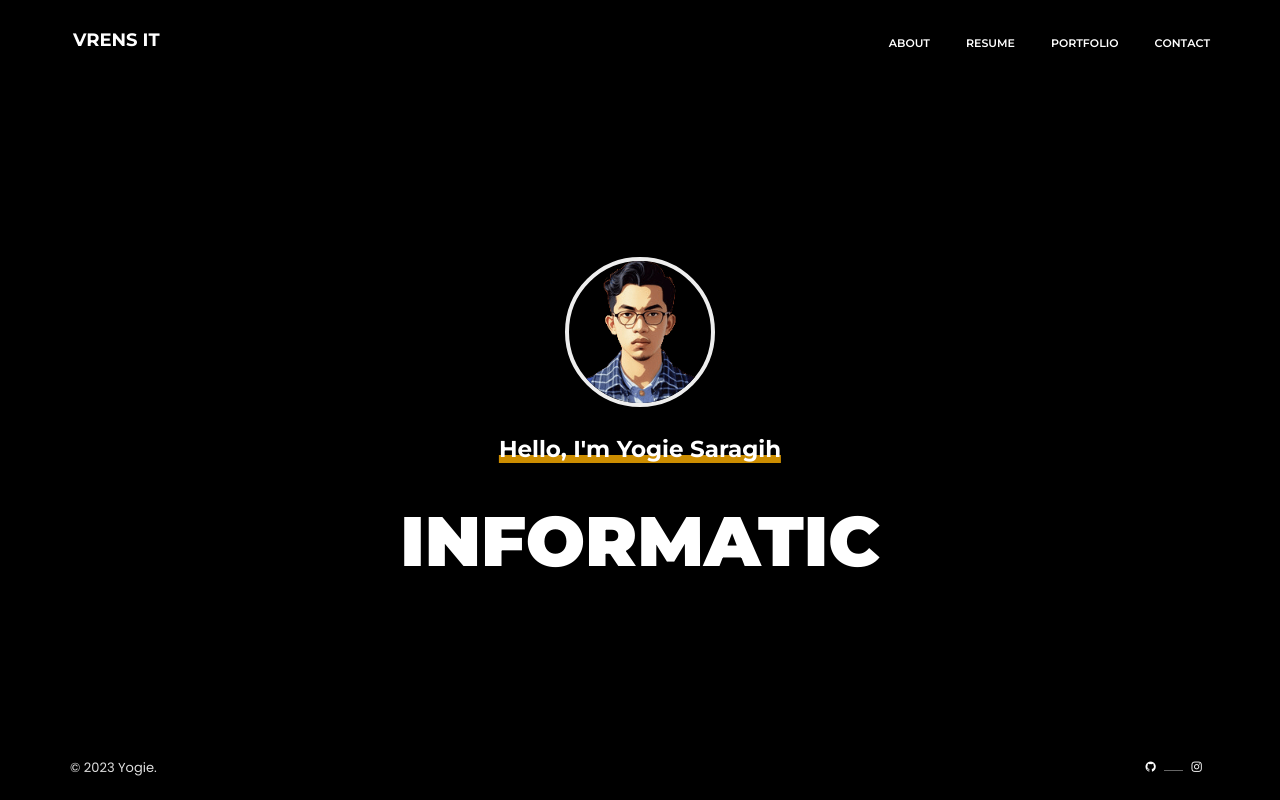
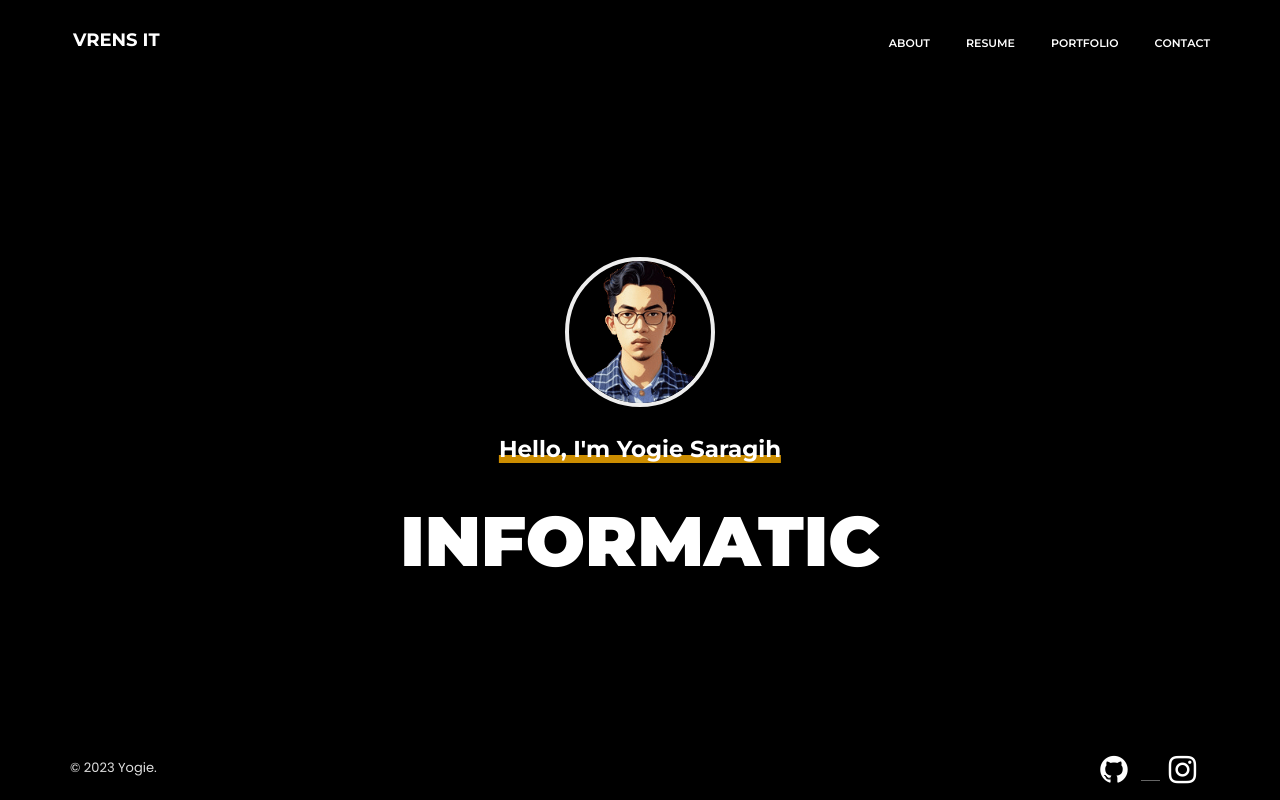
Before and after one commit to Yogiesaragih/Personal-Profil3, a plain HTML site: page index.html in a window 1280 px wide. Drawn offline with Linux system fonts and the light colour scheme.

Commit message:
Update css-style.css

```diff
--- a/css/css-style.css
+++ b/css/css-style.css
@@ -1,28 +1,4 @@
-/*
-* ----------------------------------------------------
-Author       : Ideas_Factory
-Template Name: Riyad - Creative vCard / Resume / CV / Portfolio
-* ----------------------------------------------------
-*/
-
-/*
-* -----------------------------------------------------
-*  01.Common Styles
-*  02.Preloader
-*  03.Home Section
-*  04.About Section
-*  05.Resume Section
-*  06.Prtfolio Section
-*  07.Blog Section
-*  08.Contact Section
-* -----------------------------------------------------
-*/
-
-
-
-/*=================================*/
-/*  01.Common Styles
-/*=================================*/
+
 
 * {
     margin: 0;
@@ -737,7 +713,7 @@ h3.subtitle:after {
 .social-icons a {
     position: relative;
     z-index: 5;
-    font-size: 12px;
+    font-size: 32px;
     color: #fff;
     margin-left: 5px;
     line-height: 26px;
```
